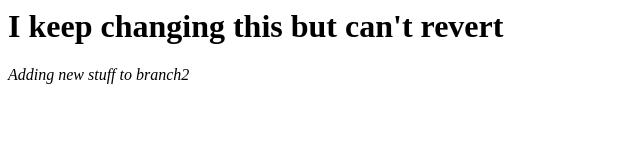
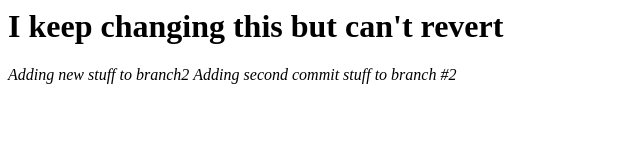
Before and after one commit to stevehunsinger/gitdemoproject, a plain HTML site: page index.html in a window 1280 px wide. Shown: the whole page, without its empty margins (0-640 px from the left). Drawn offline with Linux system fonts and the light colour scheme.

Commit message:
saving for the second  time in the branch #2

```diff
--- a/index.html
+++ b/index.html
@@ -1,3 +1,6 @@
 <h1>I keep changing this but can't revert</h1>
 
 <em>Adding new stuff to branch2</em>
+
+
+<em>Adding second commit stuff to branch #2</em>
```
